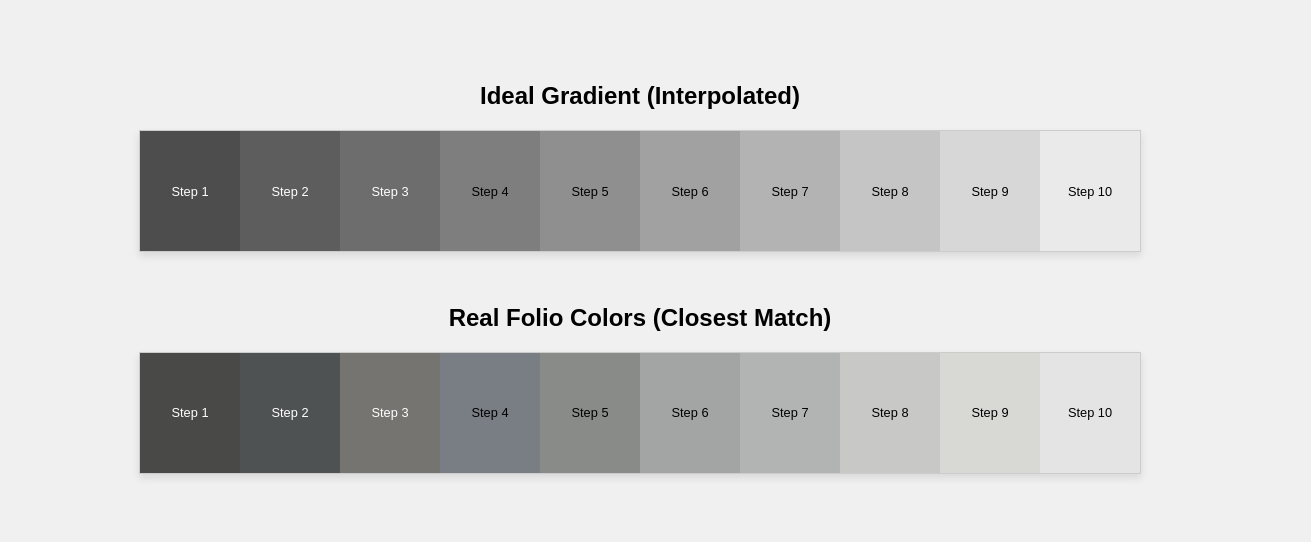
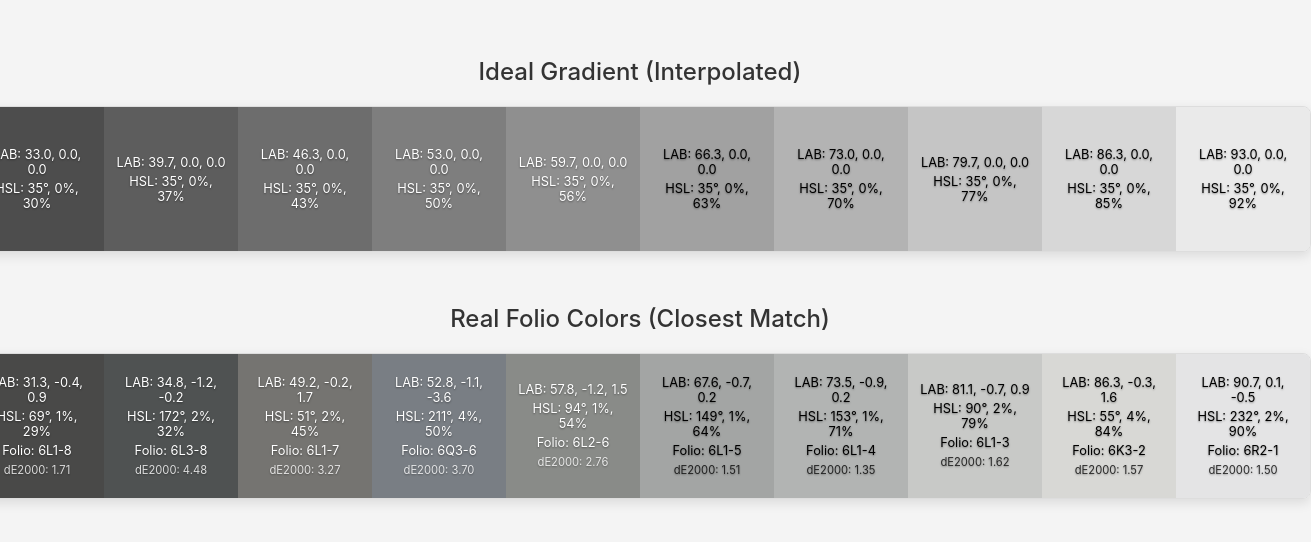
Before and after one commit to stasazaryarozet/7ee41df4-5747-45d0-9bf3-c54702dbfabc, a plain HTML site: page index.html in a window 1280 px wide. Shown: the part 148-690 px from the top of the page, 1311 px wide, since content can reach past the window. Drawn offline with Linux system fonts and the light colour scheme.

Commit message:
feat: display LAB, HSL and Folio name

```diff
--- a/index.html
+++ b/index.html
@@ -5,113 +5,115 @@
     <meta charset="UTF-8">
     <title>Color Scale Comparison</title>
     <style>
-        body { font-family: sans-serif; display: flex; flex-direction: column; justify-content: center; align-items: center; min-height: 100vh; background-color: #f0f0f0; margin: 2em; }
-        .container { display: flex; flex-direction: row; border: 1px solid #ccc; box-shadow: 0 4px 8px rgba(0,0,0,0.1); margin-bottom: 2em; }
-        .color-band { padding: 10px; min-height: 100px; min-width: 80px; display: flex; align-items: center; justify-content: center; text-align: center; }
-        .color-info p { margin: 2px 0; font-size: 0.8em; }
-        h2 { text-align: center; }
+        body { font-family: -apple-system, BlinkMacSystemFont, "Segoe UI", Roboto, Helvetica, Arial, sans-serif; display: flex; flex-direction: column; justify-content: center; align-items: center; min-height: 100vh; background-color: #f4f4f4; margin: 1em 0; padding: 1em; }
+        .container { display: flex; flex-direction: row; border: 1px solid #ddd; box-shadow: 0 4px 12px rgba(0,0,0,0.1); margin-bottom: 2em; border-radius: 8px; overflow: hidden; }
+        .color-band { padding: 12px; min-height: 120px; width: 110px; display: flex; align-items: center; justify-content: center; text-align: center; }
+        .color-info { text-shadow: 0 1px 2px rgba(0,0,0,0.4); }
+        .color-info p { margin: 4px 0; font-size: 0.8rem; }
+        .color-info small { font-size: 0.7rem; opacity: 0.8; }
+        h2 { text-align: center; font-weight: 500; color: #333; }
     </style>
 </head>
 <body>
 <h2>Ideal Gradient (Interpolated)</h2><div class='container'>
-            <div class="color-band" style="background-color: rgb(77, 77, 77); color: white;" title="LAB: 33.00, 0.00, 0.00 RGB: 77, 77, 77">
+            <div class="color-band" style="background-color: rgb(77, 77, 77); color: white;">
                 <div class="color-info">
-                    <p>Step 1</p>
+                    <p>LAB: 33.0, 0.0, 0.0</p><p>HSL: 35°, 0%, 30%</p>
                 </div>
             </div>
-            <div class="color-band" style="background-color: rgb(93, 93, 93); color: white;" title="LAB: 39.67, 0.00, 0.00 RGB: 93, 93, 93">
+            <div class="color-band" style="background-color: rgb(93, 93, 93); color: white;">
                 <div class="color-info">
-                    <p>Step 2</p>
+                    <p>LAB: 39.7, 0.0, 0.0</p><p>HSL: 35°, 0%, 37%</p>
                 </div>
             </div>
-            <div class="color-band" style="background-color: rgb(109, 109, 109); color: white;" title="LAB: 46.33, 0.00, 0.00 RGB: 109, 109, 109">
+            <div class="color-band" style="background-color: rgb(109, 109, 109); color: white;">
                 <div class="color-info">
-                    <p>Step 3</p>
+                    <p>LAB: 46.3, 0.0, 0.0</p><p>HSL: 35°, 0%, 43%</p>
                 </div>
             </div>
-            <div class="color-band" style="background-color: rgb(126, 126, 126); color: black;" title="LAB: 53.00, 0.00, 0.00 RGB: 126, 126, 126">
+            <div class="color-band" style="background-color: rgb(126, 126, 126); color: white;">
                 <div class="color-info">
-                    <p>Step 4</p>
+                    <p>LAB: 53.0, 0.0, 0.0</p><p>HSL: 35°, 0%, 50%</p>
                 </div>
             </div>
-            <div class="color-band" style="background-color: rgb(143, 143, 143); color: black;" title="LAB: 59.67, 0.00, 0.00 RGB: 143, 143, 143">
+            <div class="color-band" style="background-color: rgb(143, 143, 143); color: white;">
                 <div class="color-info">
-                    <p>Step 5</p>
+                    <p>LAB: 59.7, 0.0, 0.0</p><p>HSL: 35°, 0%, 56%</p>
                 </div>
             </div>
-            <div class="color-band" style="background-color: rgb(161, 161, 161); color: black;" title="LAB: 66.33, 0.00, 0.00 RGB: 161, 161, 161">
+            <div class="color-band" style="background-color: rgb(161, 161, 161); color: black;">
                 <div class="color-info">
-                    <p>Step 6</p>
+                    <p>LAB: 66.3, 0.0, 0.0</p><p>HSL: 35°, 0%, 63%</p>
                 </div>
             </div>
-            <div class="color-band" style="background-color: rgb(179, 179, 179); color: black;" title="LAB: 73.00, 0.00, 0.00 RGB: 179, 179, 179">
+            <div class="color-band" style="background-color: rgb(179, 179, 179); color: black;">
                 <div class="color-info">
-                    <p>Step 7</p>
+                    <p>LAB: 73.0, 0.0, 0.0</p><p>HSL: 35°, 0%, 70%</p>
                 </div>
             </div>
-            <div class="color-band" style="background-color: rgb(197, 197, 197); color: black;" title="LAB: 79.67, 0.00, 0.00 RGB: 197, 197, 197">
+            <div class="color-band" style="background-color: rgb(197, 197, 197); color: black;">
                 <div class="color-info">
-                    <p>Step 8</p>
+                    <p>LAB: 79.7, 0.0, 0.0</p><p>HSL: 35°, 0%, 77%</p>
                 </div>
             </div>
-            <div class="color-band" style="background-color: rgb(215, 215, 215); color: black;" title="LAB: 86.33, 0.00, 0.00 RGB: 215, 215, 215">
+            <div class="color-band" style="background-color: rgb(215, 215, 215); color: black;">
                 <div class="color-info">
-                    <p>Step 9</p>
+                    <p>LAB: 86.3, 0.0, 0.0</p><p>HSL: 35°, 0%, 85%</p>
                 </div>
             </div>
-            <div class="color-band" style="background-color: rgb(234, 234, 234); color: black;" title="LAB: 93.00, 0.00, 0.00 RGB: 234, 234, 234">
+            <div class="color-band" style="background-color: rgb(234, 234, 234); color: black;">
                 <div class="color-info">
-                    <p>Step 10</p>
+                    <p>LAB: 93.0, 0.0, 0.0</p><p>HSL: 35°, 0%, 92%</p>
                 </div>
             </div></div><h2>Real Folio Colors (Closest Match)</h2><div class='container'>
-            <div class="color-band" style="background-color: rgb(73, 73, 72); color: white;" title="LAB: 31.32, -0.37, 0.95 RGB: 73, 73, 72 Match: 6L1-8 dE2000: 1.71">
+            <div class="color-band" style="background-color: rgb(73, 73, 72); color: white;">
                 <div class="color-info">
-                    <p>Step 1</p>
+                    <p>LAB: 31.3, -0.4, 0.9</p><p>HSL: 69°, 1%, 29%</p><p>Folio: 6L1-8</p><p><small>dE2000: 1.71</small></p>
                 </div>
             </div>
-            <div class="color-band" style="background-color: rgb(79, 82, 82); color: white;" title="LAB: 34.80, -1.21, -0.20 RGB: 79, 82, 82 Match: 6L3-8 dE2000: 4.48">
+            <div class="color-band" style="background-color: rgb(79, 82, 82); color: white;">
                 <div class="color-info">
-                    <p>Step 2</p>
+                    <p>LAB: 34.8, -1.2, -0.2</p><p>HSL: 172°, 2%, 32%</p><p>Folio: 6L3-8</p><p><small>dE2000: 4.48</small></p>
                 </div>
             </div>
-            <div class="color-band" style="background-color: rgb(117, 116, 113); color: white;" title="LAB: 49.19, -0.23, 1.70 RGB: 117, 116, 113 Match: 6L1-7 dE2000: 3.27">
+            <div class="color-band" style="background-color: rgb(117, 116, 113); color: white;">
                 <div class="color-info">
-                    <p>Step 3</p>
+                    <p>LAB: 49.2, -0.2, 1.7</p><p>HSL: 51°, 2%, 45%</p><p>Folio: 6L1-7</p><p><small>dE2000: 3.27</small></p>
                 </div>
             </div>
-            <div class="color-band" style="background-color: rgb(121, 126, 132); color: black;" title="LAB: 52.84, -1.15, -3.65 RGB: 121, 126, 132 Match: 6Q3-6 dE2000: 3.70">
+            <div class="color-band" style="background-color: rgb(121, 126, 132); color: white;">
                 <div class="color-info">
-                    <p>Step 4</p>
+                    <p>LAB: 52.8, -1.1, -3.6</p><p>HSL: 211°, 4%, 50%</p><p>Folio: 6Q3-6</p><p><small>dE2000: 3.70</small></p>
                 </div>
             </div>
-            <div class="color-band" style="background-color: rgb(137, 139, 136); color: black;" title="LAB: 57.75, -1.16, 1.47 RGB: 137, 139, 136 Match: 6L2-6 dE2000: 2.76">
+            <div class="color-band" style="background-color: rgb(137, 139, 136); color: white;">
                 <div class="color-info">
-                    <p>Step 5</p>
+                    <p>LAB: 57.8, -1.2, 1.5</p><p>HSL: 94°, 1%, 54%</p><p>Folio: 6L2-6</p><p><small>dE2000: 2.76</small></p>
                 </div>
             </div>
-            <div class="color-band" style="background-color: rgb(163, 165, 164); color: black;" title="LAB: 67.61, -0.74, 0.22 RGB: 163, 165, 164 Match: 6L1-5 dE2000: 1.51">
+            <div class="color-band" style="background-color: rgb(163, 165, 164); color: black;">
                 <div class="color-info">
-                    <p>Step 6</p>
+                    <p>LAB: 67.6, -0.7, 0.2</p><p>HSL: 149°, 1%, 64%</p><p>Folio: 6L1-5</p><p><small>dE2000: 1.51</small></p>
                 </div>
             </div>
-            <div class="color-band" style="background-color: rgb(178, 180, 179); color: black;" title="LAB: 73.46, -0.89, 0.20 RGB: 178, 180, 179 Match: 6L1-4 dE2000: 1.35">
+            <div class="color-band" style="background-color: rgb(178, 180, 179); color: black;">
                 <div class="color-info">
-                    <p>Step 7</p>
+                    <p>LAB: 73.5, -0.9, 0.2</p><p>HSL: 153°, 1%, 71%</p><p>Folio: 6L1-4</p><p><small>dE2000: 1.35</small></p>
                 </div>
             </div>
-            <div class="color-band" style="background-color: rgb(200, 201, 199); color: black;" title="LAB: 81.09, -0.65, 0.90 RGB: 200, 201, 199 Match: 6L1-3 dE2000: 1.62">
+            <div class="color-band" style="background-color: rgb(200, 201, 199); color: black;">
                 <div class="color-info">
-                    <p>Step 8</p>
+                    <p>LAB: 81.1, -0.7, 0.9</p><p>HSL: 90°, 2%, 79%</p><p>Folio: 6L1-3</p><p><small>dE2000: 1.62</small></p>
                 </div>
             </div>
-            <div class="color-band" style="background-color: rgb(216, 216, 213); color: black;" title="LAB: 86.33, -0.32, 1.55 RGB: 216, 216, 213 Match: 6K3-2 dE2000: 1.57">
+            <div class="color-band" style="background-color: rgb(216, 216, 213); color: black;">
                 <div class="color-info">
-                    <p>Step 9</p>
+                    <p>LAB: 86.3, -0.3, 1.6</p><p>HSL: 55°, 4%, 84%</p><p>Folio: 6K3-2</p><p><small>dE2000: 1.57</small></p>
                 </div>
             </div>
-            <div class="color-band" style="background-color: rgb(228, 228, 229); color: black;" title="LAB: 90.73, 0.08, -0.53 RGB: 228, 228, 229 Match: 6R2-1 dE2000: 1.50">
+            <div class="color-band" style="background-color: rgb(228, 228, 229); color: black;">
                 <div class="color-info">
-                    <p>Step 10</p>
+                    <p>LAB: 90.7, 0.1, -0.5</p><p>HSL: 232°, 2%, 90%</p><p>Folio: 6R2-1</p><p><small>dE2000: 1.50</small></p>
                 </div>
             </div></div>
 </body>
```
